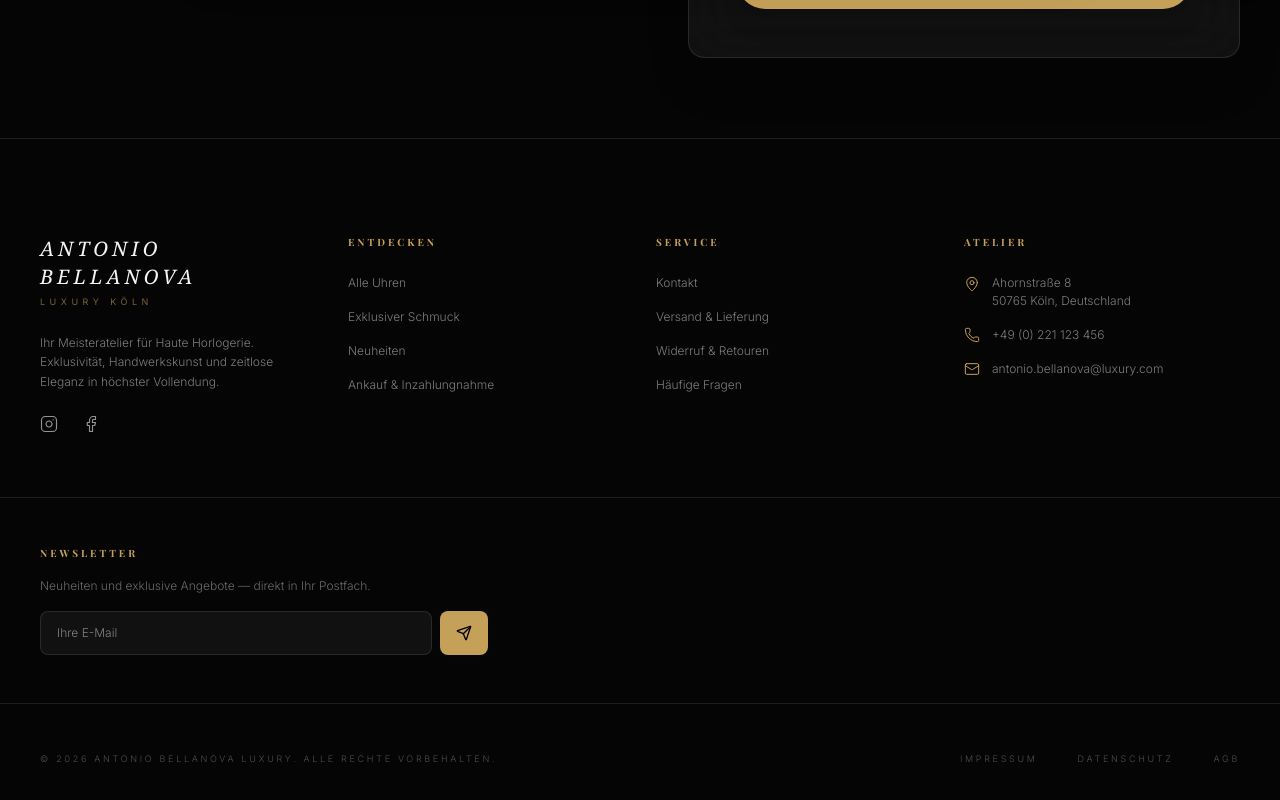
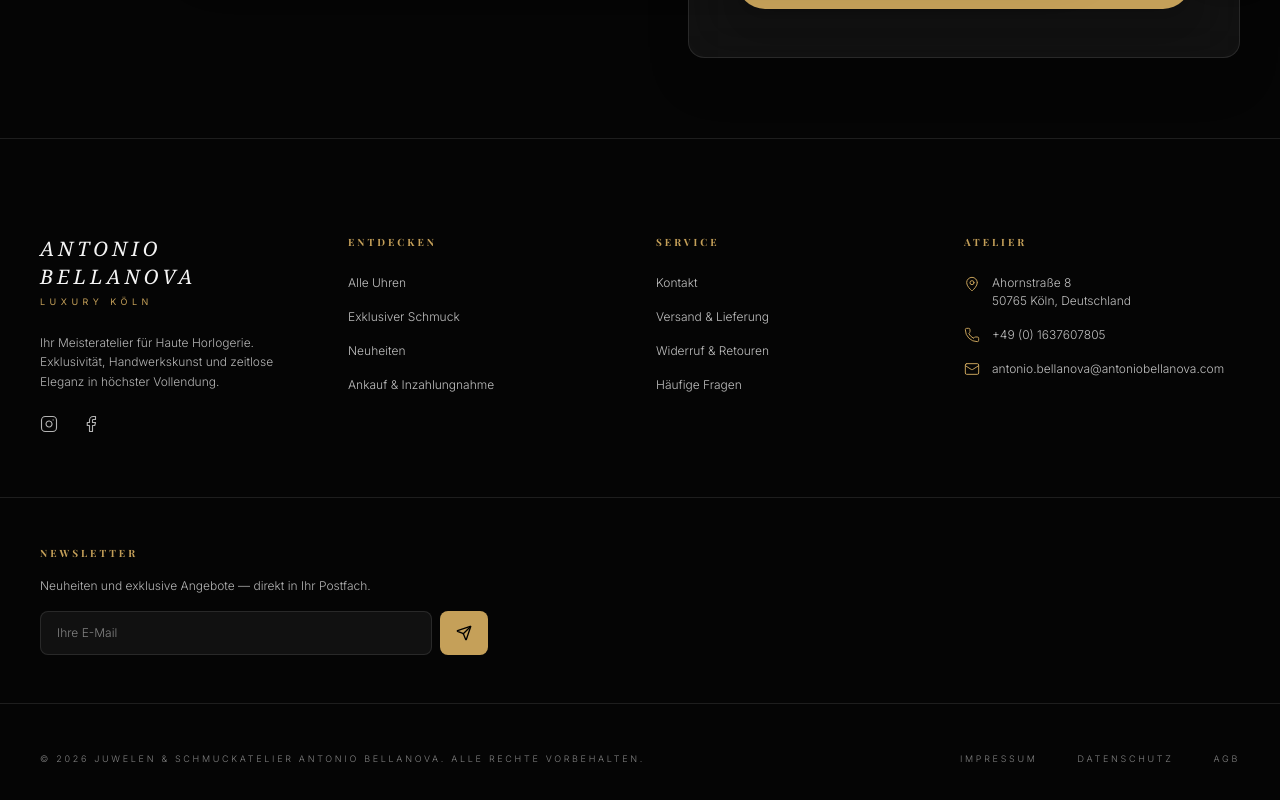
Before and after one commit to bellanovaantonio1-commits/Antonio-Bellanova-Luxury, a React (Vite) app: page /contact in a window 1280 px wide. Shown: the part 826-1626 px from the top of the page. Built offline with nearby package versions, Linux system fonts and the light colour scheme; no server answers; a web font is replaced by a local one.

Commit message:
Apply admin shop settings to footer, contact and legal pages

```diff
--- a/src/components/layout/Footer.tsx
+++ b/src/components/layout/Footer.tsx
@@ -2,10 +2,14 @@ import { Link } from "react-router-dom";
 import { Instagram, Facebook, Mail, MapPin, Phone } from "lucide-react";
 import { FOOTER_NAV } from "../../config/navigation.ts";
 import { useLanguage } from "../../contexts/LanguageContext.tsx";
+import { formatAddressLines, useShopSettings } from "../../contexts/ShopSettingsContext.tsx";
 import NewsletterForm from "../common/NewsletterForm.tsx";
 
 export default function Footer() {
   const { t } = useLanguage();
+  const settings = useShopSettings();
+  const addressLines = formatAddressLines(settings.contactAddress);
+
   return (
     <footer className="bg-[#050505] text-[#F4F4F4] pt-24 pb-12 border-t border-white/10">
       <div className="max-w-7xl mx-auto px-10 grid grid-cols-1 md:grid-cols-2 lg:grid-cols-4 gap-12 lg:gap-8 border-b border-white/10 pb-16">
@@ -13,24 +17,24 @@ export default function Footer() {
         <div className="space-y-6">
           <Link to="/" className="flex flex-col group">
             <span className="text-xl font-serif tracking-[0.2em] italic group-hover:text-[#c5a059] transition-colors">ANTONIO BELLANOVA</span>
-            <span className="text-[9px] tracking-[0.5em] text-[#c5a059] mt-1 uppercase opacity-60">Luxury Köln</span>
+            <span className="text-[9px] tracking-[0.5em] text-[#c5a059] mt-1 uppercase">Luxury Köln</span>
           </Link>
-          <p className="text-[#F4F4F4]/50 text-[12px] leading-relaxed max-w-[280px] font-light">
+          <p className="text-white/70 text-[12px] leading-relaxed max-w-[280px] font-light">
             {t("footer.brand.desc")}
           </p>
           <div className="flex gap-6">
-            <a href="#" className="hover:text-[#c5a059] transition-colors opacity-60 hover:opacity-100"><Instagram size={18} strokeWidth={1.5} /></a>
-            <a href="#" className="hover:text-[#c5a059] transition-colors opacity-60 hover:opacity-100"><Facebook size={18} strokeWidth={1.5} /></a>
+            <a href="#" className="text-white/70 hover:text-[#c5a059] transition-colors"><Instagram size={18} strokeWidth={1.5} /></a>
+            <a href="#" className="text-white/70 hover:text-[#c5a059] transition-colors"><Facebook size={18} strokeWidth={1.5} /></a>
           </div>
         </div>
 
         {/* Navigation */}
         <div className="space-y-6">
           <h4 className="text-[10px] tracking-[0.3em] uppercase font-bold text-[#c5a059]">{t("footer.discover")}</h4>
-          <ul className="space-y-4 text-[12px] text-[#F4F4F4]/50 font-light">
+          <ul className="space-y-4 text-[12px] text-white/75 font-light">
             {FOOTER_NAV.discover.map((item) => (
               <li key={item.path}>
-                <Link to={item.path} className="hover:text-white transition-colors">{item.label}</Link>
+                <Link to={item.path} className="hover:text-[#c5a059] transition-colors">{item.label}</Link>
               </li>
             ))}
           </ul>
@@ -39,31 +43,48 @@ export default function Footer() {
         {/* Support */}
         <div className="space-y-6">
           <h4 className="text-[10px] tracking-[0.3em] uppercase font-bold text-[#c5a059]">{t("footer.service")}</h4>
-          <ul className="space-y-4 text-[12px] text-[#F4F4F4]/50 font-light">
+          <ul className="space-y-4 text-[12px] text-white/75 font-light">
             {FOOTER_NAV.service.map((item) => (
               <li key={item.path}>
-                <Link to={item.path} className="hover:text-white transition-colors">{item.label}</Link>
+                <Link to={item.path} className="hover:text-[#c5a059] transition-colors">{item.label}</Link>
               </li>
             ))}
           </ul>
         </div>
 
-        {/* Contact */}
+        {/* Contact — from Admin → Einstellungen */}
         <div className="space-y-6">
           <h4 className="text-[10px] tracking-[0.3em] uppercase font-bold text-[#c5a059]">{t("footer.atelier")}</h4>
-          <ul className="space-y-4 text-[12px] text-[#F4F4F4]/50 font-light">
+          <ul className="space-y-4 text-[12px] text-white/75 font-light">
+            {addressLines.length > 0 && (
               <li className="flex items-start gap-3">
-              <MapPin size={16} className="mt-0.5 text-[#c5a059]" strokeWidth={1.5} />
-              <span>Ahornstraße 8<br />50765 Köln, Deutschland</span>
+                <MapPin size={16} className="mt-0.5 text-[#c5a059] shrink-0" strokeWidth={1.5} />
+                <span>
+                  {addressLines.map((line, i) => (
+                    <span key={i}>
+                      {line}
+                      {i < addressLines.length - 1 && <br />}
+                    </span>
+                  ))}
+                </span>
               </li>
+            )}
+            {settings.contactPhone && (
               <li className="flex items-center gap-3">
-              <Phone size={16} className="text-[#c5a059]" strokeWidth={1.5} />
-              <span>+49 (0) 221 123 456</span>
+                <Phone size={16} className="text-[#c5a059] shrink-0" strokeWidth={1.5} />
+                <a href={`tel:${settings.contactPhone.replace(/\s/g, "")}`} className="hover:text-[#c5a059] transition-colors">
+                  {settings.contactPhone}
+                </a>
               </li>
+            )}
+            {settings.contactEmail && (
               <li className="flex items-center gap-3">
-              <Mail size={16} className="text-[#c5a059]" strokeWidth={1.5} />
-              <span className="break-all">antonio.bellanova@luxury.com</span>
+                <Mail size={16} className="text-[#c5a059] shrink-0" strokeWidth={1.5} />
+                <a href={`mailto:${settings.contactEmail}`} className="break-all hover:text-[#c5a059] transition-colors">
+                  {settings.contactEmail}
+                </a>
               </li>
+            )}
           </ul>
         </div>
       </div>
@@ -72,7 +93,7 @@ export default function Footer() {
       <div className="max-w-7xl mx-auto px-10 py-12 border-b border-white/10">
         <div className="max-w-md space-y-4">
           <h4 className="text-[10px] tracking-[0.3em] uppercase font-bold text-[#c5a059]">Newsletter</h4>
-          <p className="text-[12px] text-white/40 font-light">Neuheiten und exklusive Angebote — direkt in Ihr Postfach.</p>
+          <p className="text-[12px] text-white/70 font-light">Neuheiten und exklusive Angebote — direkt in Ihr Postfach.</p>
           <div className="relative">
             <NewsletterForm />
           </div>
@@ -80,11 +101,11 @@ export default function Footer() {
       </div>
 
       {/* Bottom Bar */}
-      <div className="max-w-7xl mx-auto px-10 pt-12 flex flex-col md:flex-row justify-between items-center gap-6 text-[9px] tracking-[0.3em] text-[#F4F4F4]/30 uppercase font-light">
-        <p>© {new Date().getFullYear()} Antonio Bellanova Luxury. {t("footer.rights")}</p>
+      <div className="max-w-7xl mx-auto px-10 pt-12 flex flex-col md:flex-row justify-between items-center gap-6 text-[9px] tracking-[0.3em] text-white/50 uppercase font-light">
+        <p>© {new Date().getFullYear()} {settings.shopName}. {t("footer.rights")}</p>
         <div className="flex gap-10">
           {FOOTER_NAV.legal.map((item) => (
-            <Link key={item.path} to={item.path} className="hover:text-white transition-colors">{item.label}</Link>
+            <Link key={item.path} to={item.path} className="hover:text-[#c5a059] transition-colors">{item.label}</Link>
           ))}
         </div>
       </div>
--- /dev/null
+++ b/src/config/shopDefaults.ts
@@ -0,0 +1,13 @@
+/** Shared shop defaults — used by server and frontend fallback */
+export const DEFAULT_SHOP_SETTINGS: Record<string, string> = {
+  shopName: "Juwelen & Schmuckatelier ANTONIO BELLANOVA",
+  contactEmail: "antonio.bellanova@antoniobellanova.com",
+  contactPhone: "+49 (0) 1637607805",
+  contactAddress: "Ahornstraße 8\n50765 Köln, Deutschland",
+  bankName: "Sparkasse KölnBonn",
+  bankIban: "DE95370501981959185305",
+  bankBic: "COLSDE33XXX",
+  bankAccountHolder: "Antonio Bellanova",
+  paymentInstructionsDe: "Bitte überweisen Sie den Betrag unter Angabe Ihrer Bestellnummer als Verwendungszweck.",
+  paymentInstructionsEn: "Please transfer the amount using your order number as payment reference.",
+};
--- a/src/content/legal.tsx
+++ b/src/content/legal.tsx
@@ -1,3 +1,5 @@
+import { useShopSettings, formatAddressLines } from "../contexts/ShopSettingsContext.tsx";
+
 export const FAQContent = () => (
   <div className="space-y-12">
     {[
@@ -28,73 +30,93 @@ export const FAQContent = () => (
     ].map((item, i) => (
       <section key={i} className="space-y-3 border-b border-white/10 pb-8">
         <h3 className="text-white text-lg font-serif">{item.q}</h3>
-        <p>{item.a}</p>
+        <p className="text-white/80">{item.a}</p>
       </section>
     ))}
   </div>
 );
 
-export const PrivacyContent = () => (
+export const PrivacyContent = () => {
+  const s = useShopSettings();
+  const address = formatAddressLines(s.contactAddress).join(", ");
+  return (
     <div className="space-y-10">
       <section className="space-y-4">
         <h3 className="text-white text-lg font-serif">1. Verantwortlicher</h3>
-      <p>Antonio Bellanova Luxury, Ahornstraße 8, 50765 Köln, Deutschland. E-Mail: antonio.bellanova@luxury.com</p>
+        <p className="text-white/80">
+          {s.shopName}, {address}. E-Mail: {s.contactEmail}
+        </p>
       </section>
       <section className="space-y-4">
         <h3 className="text-white text-lg font-serif">2. Erhebung und Speicherung personenbezogener Daten</h3>
-      <p>Wir erheben personenbezogene Daten, wenn Sie unsere Website besuchen, ein Konto erstellen, bestellen oder uns kontaktieren. Dazu gehören Name, E-Mail-Adresse, Lieferadresse und Zahlungsinformationen.</p>
+        <p className="text-white/80">Wir erheben personenbezogene Daten, wenn Sie unsere Website besuchen, ein Konto erstellen, bestellen oder uns kontaktieren. Dazu gehören Name, E-Mail-Adresse, Lieferadresse und Zahlungsinformationen.</p>
       </section>
       <section className="space-y-4">
         <h3 className="text-white text-lg font-serif">3. Zweck der Datenverarbeitung</h3>
-      <p>Die Verarbeitung erfolgt zur Abwicklung von Bestellungen, zur Bearbeitung von Anfragen, zur Verbesserung unseres Angebots und zur Erfüllung gesetzlicher Pflichten.</p>
+        <p className="text-white/80">Die Verarbeitung erfolgt zur Abwicklung von Bestellungen, zur Bearbeitung von Anfragen, zur Verbesserung unseres Angebots und zur Erfüllung gesetzlicher Pflichten.</p>
       </section>
       <section className="space-y-4">
         <h3 className="text-white text-lg font-serif">4. Ihre Rechte</h3>
-      <p>Sie haben das Recht auf Auskunft, Berichtigung, Löschung, Einschränkung der Verarbeitung, Datenübertragbarkeit und Widerspruch. Kontaktieren Sie uns unter antonio.bellanova@luxury.com.</p>
+        <p className="text-white/80">Sie haben das Recht auf Auskunft, Berichtigung, Löschung, Einschränkung der Verarbeitung, Datenübertragbarkeit und Widerspruch. Kontaktieren Sie uns unter {s.contactEmail}.</p>
       </section>
       <section className="space-y-4">
         <h3 className="text-white text-lg font-serif">5. Cookies</h3>
-      <p>Wir verwenden technisch notwendige Cookies für den Betrieb der Website sowie optionale Cookies für Analysezwecke. Sie können Cookies in Ihren Browsereinstellungen deaktivieren.</p>
+        <p className="text-white/80">Wir verwenden technisch notwendige Cookies für den Betrieb der Website sowie optionale Cookies für Analysezwecke. Sie können Cookies in Ihren Browsereinstellungen deaktivieren.</p>
       </section>
     </div>
   );
+};
 
 export const TermsContent = () => (
   <div className="space-y-10">
     <section className="space-y-4">
       <h3 className="text-white text-lg font-serif">§ 1 Geltungsbereich</h3>
-      <p>Diese Allgemeinen Geschäftsbedingungen gelten für alle Verträge zwischen Antonio Bellanova Luxury und dem Kunden über den Erwerb von Uhren und Schmuck über unseren Online-Shop.</p>
+      <p className="text-white/80">Diese Allgemeinen Geschäftsbedingungen gelten für alle Verträge zwischen Antonio Bellanova Luxury und dem Kunden über den Erwerb von Uhren und Schmuck über unseren Online-Shop.</p>
     </section>
     <section className="space-y-4">
       <h3 className="text-white text-lg font-serif">§ 2 Vertragsschluss</h3>
-      <p>Die Darstellung der Produkte stellt kein rechtlich bindendes Angebot dar. Durch Absenden einer Bestellung geben Sie ein verbindliches Angebot ab. Der Vertrag kommt mit unserer Auftragsbestätigung per E-Mail zustande.</p>
+      <p className="text-white/80">Die Darstellung der Produkte stellt kein rechtlich bindendes Angebot dar. Durch Absenden einer Bestellung geben Sie ein verbindliches Angebot ab. Der Vertrag kommt mit unserer Auftragsbestätigung per E-Mail zustande.</p>
     </section>
     <section className="space-y-4">
       <h3 className="text-white text-lg font-serif">§ 3 Preise und Zahlung</h3>
-      <p>Alle Preise verstehen sich in Euro inklusive der gesetzlichen Mehrwertsteuer. Die Zahlung erfolgt per Banküberweisung nach Erhalt der Auftragsbestätigung, sofern nicht anders vereinbart.</p>
+      <p className="text-white/80">Alle Preise verstehen sich in Euro inklusive der gesetzlichen Mehrwertsteuer. Die Zahlung erfolgt per Banküberweisung nach Erhalt der Auftragsbestätigung, sofern nicht anders vereinbart.</p>
     </section>
     <section className="space-y-4">
       <h3 className="text-white text-lg font-serif">§ 4 Lieferung</h3>
-      <p>Die Lieferung erfolgt nach Zahlungseingang per versichertem Expressversand. Lieferzeiten betragen in der Regel 2–5 Werktage innerhalb Deutschlands.</p>
+      <p className="text-white/80">Die Lieferung erfolgt nach Zahlungseingang per versichertem Expressversand. Lieferzeiten betragen in der Regel 2–5 Werktage innerhalb Deutschlands.</p>
     </section>
     <section className="space-y-4">
       <h3 className="text-white text-lg font-serif">§ 5 Gewährleistung</h3>
-      <p>Es gelten die gesetzlichen Gewährleistungsrechte. Bei gebrauchten Luxusuhren und Schmuck gelten die im Produkt angegebenen Zustandsbeschreibungen.</p>
+      <p className="text-white/80">Es gelten die gesetzlichen Gewährleistungsrechte. Bei gebrauchten Luxusuhren und Schmuck gelten die im Produkt angegebenen Zustandsbeschreibungen.</p>
     </section>
     <section className="space-y-4">
       <h3 className="text-white text-lg font-serif">§ 6 Widerrufsrecht</h3>
-      <p>Verbraucher haben ein 14-tägiges Widerrufsrecht ab Erhalt der Ware. Details entnehmen Sie unserer Widerrufsbelehrung.</p>
+      <p className="text-white/80">Verbraucher haben ein 14-tägiges Widerrufsrecht ab Erhalt der Ware. Details entnehmen Sie unserer Widerrufsbelehrung.</p>
     </section>
   </div>
 );
 
-export const LegalContent = () => (
-  <div className="space-y-8">
-    <p><strong>Antonio Bellanova Luxury</strong><br />Ahornstraße 8<br />50765 Köln, Deutschland</p>
-    <p><strong>Inhaber:</strong> Antonio Bellanova</p>
-    <p><strong>E-Mail:</strong> antonio.bellanova@luxury.com<br /><strong>Telefon:</strong> +49 (0) 221 123 456</p>
-    <p><strong>USt-IdNr.:</strong> DE123456789 (Platzhalter)</p>
-    <p><strong>Verantwortlich für den Inhalt:</strong> Antonio Bellanova</p>
+export const LegalContent = () => {
+  const s = useShopSettings();
+  const addressLines = formatAddressLines(s.contactAddress);
+  return (
+    <div className="space-y-8 text-white/80">
+      <p>
+        <strong className="text-white">{s.shopName}</strong>
+        <br />
+        {addressLines.map((line, i) => (
+          <span key={i}>{line}{i < addressLines.length - 1 && <br />}</span>
+        ))}
+      </p>
+      <p><strong className="text-white">Inhaber:</strong> {s.bankAccountHolder}</p>
+      <p>
+        <strong className="text-white">E-Mail:</strong> {s.contactEmail}
+        <br />
+        <strong className="text-white">Telefon:</strong> {s.contactPhone}
+      </p>
+      <p><strong className="text-white">USt-IdNr.:</strong> DE123456789 (Platzhalter)</p>
+      <p><strong className="text-white">Verantwortlich für den Inhalt:</strong> {s.bankAccountHolder}</p>
       <p className="text-sm opacity-60">Online-Streitbeilegung: Die EU-Kommission stellt eine Plattform zur Online-Streitbeilegung bereit: https://ec.europa.eu/consumers/odr</p>
     </div>
   );
+};
--- /dev/null
+++ b/src/contexts/ShopSettingsContext.tsx
@@ -0,0 +1,76 @@
+import React, { createContext, useContext, useEffect, useState } from "react";
+import { DEFAULT_SHOP_SETTINGS } from "../config/shopDefaults.ts";
+
+export type ShopSettings = {
+  shopName: string;
+  contactEmail: string;
+  contactPhone: string;
+  contactAddress: string;
+  bankName: string;
+  bankIban: string;
+  bankBic: string;
+  bankAccountHolder: string;
+  paymentInstructionsDe: string;
+  paymentInstructionsEn: string;
+};
+
+function toSettings(raw: Record<string, unknown>): ShopSettings {
+  const str = (key: keyof ShopSettings) => String(raw[key] ?? DEFAULT_SHOP_SETTINGS[key] ?? "");
+  return {
+    shopName: str("shopName"),
+    contactEmail: str("contactEmail"),
+    contactPhone: str("contactPhone"),
+    contactAddress: str("contactAddress"),
+    bankName: str("bankName"),
+    bankIban: str("bankIban"),
+    bankBic: str("bankBic"),
+    bankAccountHolder: str("bankAccountHolder"),
+    paymentInstructionsDe: str("paymentInstructionsDe"),
+    paymentInstructionsEn: str("paymentInstructionsEn"),
+  };
+}
+
+const ShopSettingsContext = createContext<{
+  settings: ShopSettings;
+  reload: () => void;
+}>({
+  settings: toSettings(DEFAULT_SHOP_SETTINGS),
+  reload: () => {},
+});
+
+export function ShopSettingsProvider({ children }: { children: React.ReactNode }) {
+  const [settings, setSettings] = useState<ShopSettings>(toSettings(DEFAULT_SHOP_SETTINGS));
+
+  const reload = () => {
+    fetch("/api/settings")
+      .then((r) => (r.ok ? r.json() : null))
+      .then((data) => {
+        if (data) setSettings(toSettings(data));
+      })
+      .catch(() => {});
+  };
+
+  useEffect(() => {
+    reload();
+  }, []);
+
+  return (
+    <ShopSettingsContext.Provider value={{ settings, reload }}>{children}</ShopSettingsContext.Provider>
+  );
+}
+
+export function useShopSettings() {
+  return useContext(ShopSettingsContext).settings;
+}
+
+export function useReloadShopSettings() {
+  return useContext(ShopSettingsContext).reload;
+}
+
+/** Split "Line1\nLine2" for footer/contact display */
+export function formatAddressLines(address: string): string[] {
+  return address
+    .split(/\n|<br\s*\/?>/i)
+    .map((l) => l.trim())
+    .filter(Boolean);
+}
--- a/src/main.tsx
+++ b/src/main.tsx
@@ -7,11 +7,13 @@ import { AuthProvider } from './contexts/AuthContext.tsx';
 import { CartProvider } from './contexts/CartContext.tsx';
 import { WishlistProvider } from './contexts/WishlistContext.tsx';
 import { LanguageProvider } from './contexts/LanguageContext.tsx';
+import { ShopSettingsProvider } from './contexts/ShopSettingsContext.tsx';
 
 createRoot(document.getElementById('root')!).render(
   <StrictMode>
     <AuthProvider>
       <LanguageProvider>
+        <ShopSettingsProvider>
         <CartProvider>
           <WishlistProvider>
             <Router>
@@ -19,6 +21,7 @@ createRoot(document.getElementById('root')!).render(
             </Router>
           </WishlistProvider>
         </CartProvider>
+        </ShopSettingsProvider>
       </LanguageProvider>
     </AuthProvider>
   </StrictMode>,
--- a/src/pages/Contact.tsx
+++ b/src/pages/Contact.tsx
@@ -2,6 +2,7 @@ import React, { useState } from "react";
 import { motion } from "motion/react";
 import { Mail, MapPin, Phone, Send, CheckCircle2 } from "lucide-react";
 import { useLanguage } from "../contexts/LanguageContext.tsx";
+import { formatAddressLines, useShopSettings } from "../contexts/ShopSettingsContext.tsx";
 
 export default function Contact() {
   const [submitted, setSubmitted] = useState(false);
@@ -9,6 +10,8 @@ export default function Contact() {
   const [error, setError] = useState<string | null>(null);
   const [form, setForm] = useState({ firstName: "", lastName: "", email: "", subject: "general", message: "" });
   const { t } = useLanguage();
+  const settings = useShopSettings();
+  const addressLines = formatAddressLines(settings.contactAddress);
 
   const handleSubmit = async (e: React.FormEvent) => {
     e.preventDefault();
@@ -64,7 +67,11 @@ export default function Contact() {
               </div>
               <div>
                 <h3 className="text-[10px] tracking-[0.3em] uppercase font-bold mb-2">{t("contact.atelier.title")}</h3>
-                <p className="text-[#F4F4F4]/60 text-sm font-light leading-relaxed">Ahornstraße 8<br />50765 Köln, Deutschland</p>
+                <p className="text-white/75 text-sm font-light leading-relaxed">
+                  {addressLines.map((line, i) => (
+                    <span key={i}>{line}{i < addressLines.length - 1 && <br />}</span>
+                  ))}
+                </p>
               </div>
             </div>
             <div className="flex items-start gap-8 group">
@@ -73,7 +80,12 @@ export default function Contact() {
               </div>
               <div>
                 <h3 className="text-[10px] tracking-[0.3em] uppercase font-bold mb-2">{t("contact.phone.title")}</h3>
-                <p className="text-[#F4F4F4]/60 text-sm font-light leading-relaxed">+49 (0) 221 123 456<br />Mo - Fr: 10:00 - 18:00 Uhr</p>
+                <p className="text-white/75 text-sm font-light leading-relaxed">
+                  <a href={`tel:${settings.contactPhone.replace(/\s/g, "")}`} className="hover:text-[#c5a059] transition-colors">
+                    {settings.contactPhone}
+                  </a>
+                  <br />Mo - Fr: 10:00 - 18:00 Uhr
+                </p>
               </div>
             </div>
             <div className="flex items-start gap-8 group">
@@ -82,7 +94,12 @@ export default function Contact() {
               </div>
               <div>
                 <h3 className="text-[10px] tracking-[0.3em] uppercase font-bold mb-2">{t("contact.email.title")}</h3>
-                <p className="text-[#F4F4F4]/60 text-sm font-light leading-relaxed">antonio.bellanova@luxury.com<br />{t("contact.email.desc")}</p>
+                <p className="text-white/75 text-sm font-light leading-relaxed">
+                  <a href={`mailto:${settings.contactEmail}`} className="hover:text-[#c5a059] transition-colors">
+                    {settings.contactEmail}
+                  </a>
+                  <br />{t("contact.email.desc")}
+                </p>
               </div>
             </div>
           </div>
--- a/src/server/helpers.ts
+++ b/src/server/helpers.ts
@@ -1,16 +1,6 @@
+export { DEFAULT_SHOP_SETTINGS } from "../config/shopDefaults.ts";
+
 export function generateOrderNumber(): string {
   const suffix = Math.floor(1000 + Math.random() * 9000);
   return `ORD-${Date.now().toString().slice(-8)}-${suffix}`;
 }
-
-export const DEFAULT_SHOP_SETTINGS: Record<string, unknown> = {
-  shopName: "ANTONIO BELLANOVA LUXURY",
-  contactEmail: "antonio.bellanova@luxury.com",
-  contactPhone: "+49 (0) 221 123 456",
-  bankName: "Commerzbank AG",
-  bankIban: "DE89 3704 0044 0532 0130 00",
-  bankBic: "COBADEFFXXX",
-  bankAccountHolder: "Antonio Bellanova Luxury GmbH",
-  paymentInstructionsDe: "Bitte überweisen Sie den Betrag unter Angabe Ihrer Bestellnummer als Verwendungszweck.",
-  paymentInstructionsEn: "Please transfer the amount using your order number as payment reference.",
-};
```
Also changed, not shown: src/pages/admin/Settings.tsx (+6 -1 lines), src/server/extraRoutes.ts (+10 -0 lines). Lines whose indentation alone changed are shown as unchanged.
